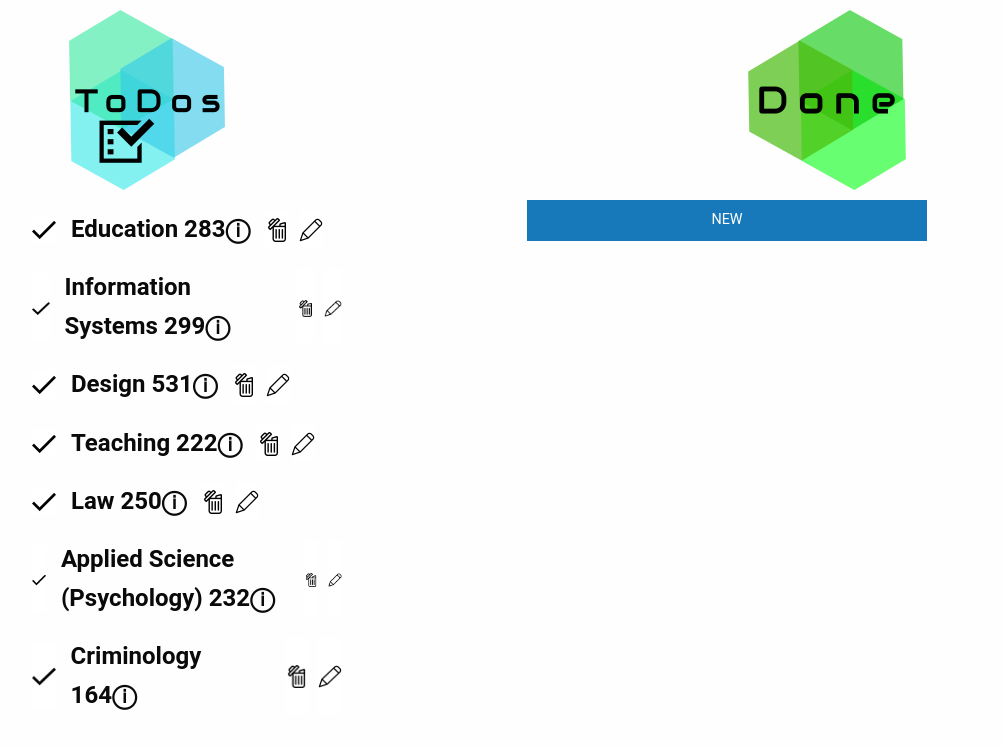
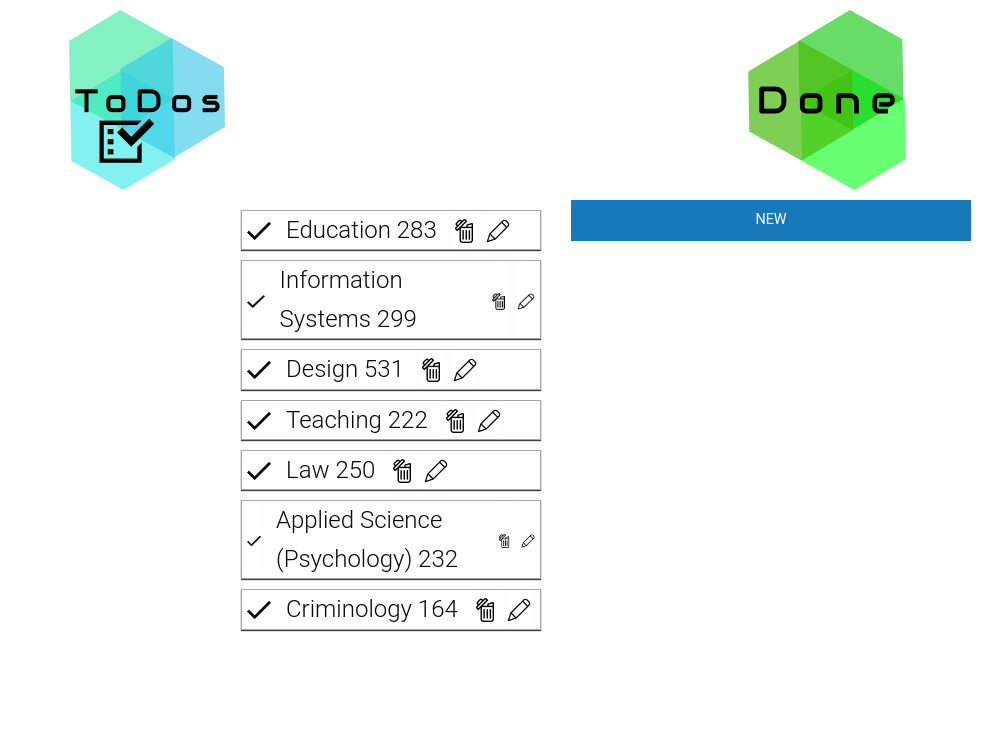
Before and after one commit to Olaf-Koziara/todo_list-restAPI, a React (Create React App) app: page / in a window 1280 px wide. Shown: the top 748 px of the page, without its empty margins (153-1155 px from the left). Built offline with nearby package versions, Linux system fonts and the light colour scheme; data requests are answered from the project's data file.

Commit message:
new styles

```diff
--- a/src/components/TodoItem/TodoItem.css
+++ b/src/components/TodoItem/TodoItem.css
@@ -4,6 +4,11 @@
   margin: 10px;
   font-size: 24px;
   cursor: pointer;
+  border: solid 1px rgba(0, 0, 0, 0.35);
+  box-shadow: 0px 1px 1px 0px rgba(0, 0, 0, 0.75);
+}
+.todoItem:hover {
+  box-shadow: 0px 1px 5px 0px rgba(0, 0, 0, 0.75);
 }
 .card {
   position: absolute;
@@ -31,11 +36,7 @@
   font-size: 27px;
   font-weight: 300;
 }
-.title {
-  user-select: none;
-  margin: 0 10px;
-  font-weight: 300;
-}
+
 .check {
   border: 0;
 }
@@ -67,7 +68,15 @@
   width: 0;
 }
 
-/* Create a custom checkbox */
+@keyframes shadow-drop-center {
+  0% {
+    box-shadow: 0 0 0 0 transparent;
+  }
+  100% {
+    box-shadow: 0 0 20px 0 rgba(0, 0, 0, 0.35);
+  }
+}
+
 .checkmark {
   position: absolute;
   top: 0;
@@ -130,3 +139,15 @@
   gap: 30px;
   margin: 2px;
 }
+.todoItem {
+  display: flex;
+  width: 300px;
+}
+.shadow-drop-center {
+  animation: shadow-drop-center 0.4s cubic-bezier(0.25, 0.46, 0.45, 0.94) both;
+}
+.itemTitle {
+  user-select: none;
+  margin: 0 10px;
+  font-weight: 300;
+}
--- a/src/components/TodoItem/TodoItem.js
+++ b/src/components/TodoItem/TodoItem.js
@@ -23,7 +23,7 @@ const TodoItem = ({
     todo.updated_at = new Date().toUTCString();
   };
   return (
-    <li className="todoItem" key={id}>
+    <li className="todoItem " key={id}>
       <button onClick={() => markComplete(id)} className="doneButton">
         <img src={applyIcon} alt="done" />
       </button>
@@ -50,7 +50,7 @@ const TodoItem = ({
       ) : (
         <>
           <p
-            className="title"
+            className="itemTitle"
             onClick={() => {
               if (!clicked || showPop) {
                 setShowPop(!showPop);
@@ -60,20 +60,20 @@ const TodoItem = ({
             }}
           >
             {title}
-            <span>&#9432;</span>
           </p>
+
           {showPop ? (
             <CSSTransition
               in={showPop}
               appear={true}
-              timeout={100}
+              timeout={0}
               classNames="pop"
             >
               <div className="card">
                 <div className="card-divider">
                   <div className="labelCreated">Created</div>
                   <div className="mx-auto">{todo.created_at}</div>
-                  <div className="labelCreated">Planed due date</div>
+                  <div className="labelCreated">Planned due date</div>
 
                   <div className="mx-auto">{todo.due_date}</div>
                 </div>
@@ -99,6 +99,9 @@ const TodoItem = ({
       ) : (
         ""
       )}
+      <div className="accordion-content" data-tab-content>
+        {todo.description}
+      </div>
     </li>
   );
 };
--- a/src/components/TodoList/TodoList.css
+++ b/src/components/TodoList/TodoList.css
@@ -5,6 +5,9 @@
   display: flex;
   flex-wrap: wrap;
   width: 50%;
+}
+.todoList {
+  margin-left: 30%;
 }
 .item-exit {
   opacity: 1;
--- a/src/components/TodoList/TodoList.js
+++ b/src/components/TodoList/TodoList.js
@@ -5,7 +5,7 @@ import { CSSTransition } from "react-transition-group";
 const TodoList = ({ todos, markComplete, deleteTodo, editTodo }) => {
   const [clicked, setClicked] = useState(false);
   return (
-    <ul className="TodoList">
+    <ul className=" todoList">
       {todos
         .filter((todo) => !todo.completed)
         .map((todo, index) => {
--- a/src/localData/todos.json
+++ b/src/localData/todos.json
@@ -310,6 +310,14 @@
       "description": "Ipsum aut sed. Unde incidunt nihil. Totam facere itaque.",
       "created_at": "2019-09-08 16:30:06 UTC",
       "updated_at": "2019-09-08 16:30:06 UTC"
+    },
+    {
+      "title": "Zakupu",
+      "description": "Szynka, ser",
+      "due_date": "15:22 2020-07-25",
+      "created_at": "Sat Jul 25 2020 11:21",
+      "id": 42,
+      "completed": true
     }
   ]
 }
```
